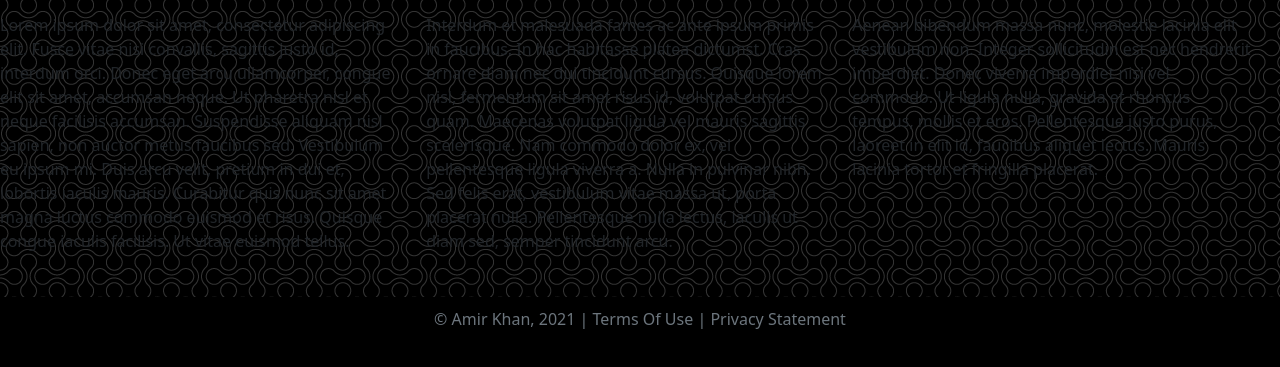
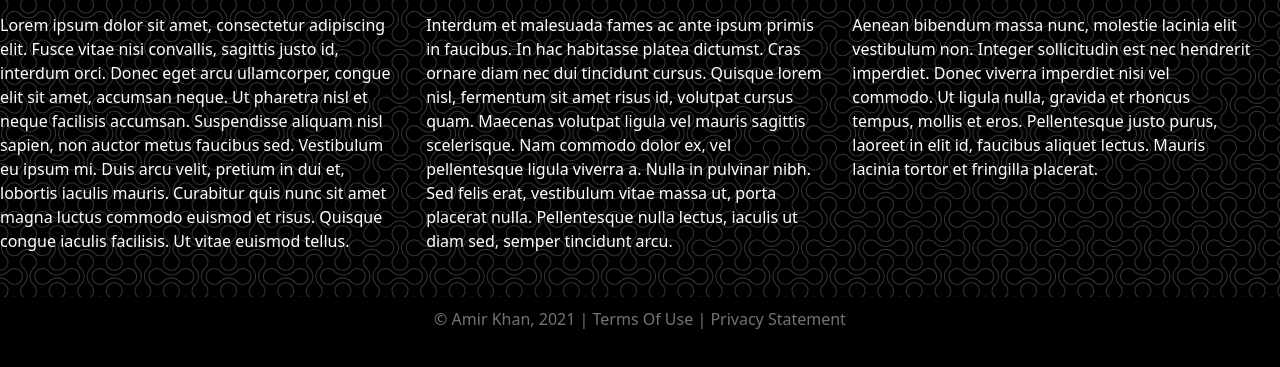
Before and after one commit to Ak3280211/project, a plain HTML site: page health.html in a window 1280 px wide. Shown: the part 403-770 px from the top of the page. Drawn offline with nearby package versions, Linux system fonts and the light colour scheme.

Commit message:
Update health.html

```diff
--- a/health.html
+++ b/health.html
@@ -89,21 +89,21 @@
         <h2 style="text-align: center;color:white;"> Diet </h2>
         <figure>
             <p> <img class="card-img-top" src="images/diet.jpg" alt="Card image cap">
-            <figcaption>Lorem ipsum dolor sit amet, consectetur adipiscing elit. Fusce vitae nisi convallis, sagittis justo id, interdum orci. Donec eget arcu ullamcorper, congue elit sit amet, accumsan neque. Ut pharetra nisl et neque facilisis accumsan. Suspendisse aliquam nisl sapien, non auctor metus faucibus sed. Vestibulum eu ipsum mi. Duis arcu velit, pretium in dui et, lobortis iaculis mauris. Curabitur quis nunc sit amet magna luctus commodo euismod et risus. Quisque congue iaculis facilisis. Ut vitae euismod tellus.</figcaption>
+            <figcaption style="color:white;">Lorem ipsum dolor sit amet, consectetur adipiscing elit. Fusce vitae nisi convallis, sagittis justo id, interdum orci. Donec eget arcu ullamcorper, congue elit sit amet, accumsan neque. Ut pharetra nisl et neque facilisis accumsan. Suspendisse aliquam nisl sapien, non auctor metus faucibus sed. Vestibulum eu ipsum mi. Duis arcu velit, pretium in dui et, lobortis iaculis mauris. Curabitur quis nunc sit amet magna luctus commodo euismod et risus. Quisque congue iaculis facilisis. Ut vitae euismod tellus.</figcaption>
         </figure>
     </div>
     <div class="col-md-4">
         <h2 style="text-align: center;color:white;"> Training </h2>
         <figure>
             <p> <img class="card-img-top" src="images/training.jpg" alt="Card image cap">
-            <figcaption>Interdum et malesuada fames ac ante ipsum primis in faucibus. In hac habitasse platea dictumst. Cras ornare diam nec dui tincidunt cursus. Quisque lorem nisl, fermentum sit amet risus id, volutpat cursus quam. Maecenas volutpat ligula vel mauris sagittis scelerisque. Nam commodo dolor ex, vel pellentesque ligula viverra a. Nulla in pulvinar nibh. Sed felis erat, vestibulum vitae massa ut, porta placerat nulla. Pellentesque nulla lectus, iaculis ut diam sed, semper tincidunt arcu.</figcaption>
+            <figcaption style="color:white;">Interdum et malesuada fames ac ante ipsum primis in faucibus. In hac habitasse platea dictumst. Cras ornare diam nec dui tincidunt cursus. Quisque lorem nisl, fermentum sit amet risus id, volutpat cursus quam. Maecenas volutpat ligula vel mauris sagittis scelerisque. Nam commodo dolor ex, vel pellentesque ligula viverra a. Nulla in pulvinar nibh. Sed felis erat, vestibulum vitae massa ut, porta placerat nulla. Pellentesque nulla lectus, iaculis ut diam sed, semper tincidunt arcu.</figcaption>
         </figure>
     </div>
     <div class="col-md-4">
         <h2 style="text-align: center;color:white;"> Sleep  </h2>
         <figure>
             <p> <img class="card-img-top" src="images/sleep.jpg" alt="Card image cap">
-            <figcaption>Aenean bibendum massa nunc, molestie lacinia elit vestibulum non. Integer sollicitudin est nec hendrerit imperdiet. Donec viverra imperdiet nisi vel commodo. Ut ligula nulla, gravida et rhoncus tempus, mollis et eros. Pellentesque justo purus, laoreet in elit id, faucibus aliquet lectus. Mauris lacinia tortor et fringilla placerat.</figcaption>
+            <figcaption style="color:white;">Aenean bibendum massa nunc, molestie lacinia elit vestibulum non. Integer sollicitudin est nec hendrerit imperdiet. Donec viverra imperdiet nisi vel commodo. Ut ligula nulla, gravida et rhoncus tempus, mollis et eros. Pellentesque justo purus, laoreet in elit id, faucibus aliquet lectus. Mauris lacinia tortor et fringilla placerat.</figcaption>
         </figure>
     </div>
 </div>
```
